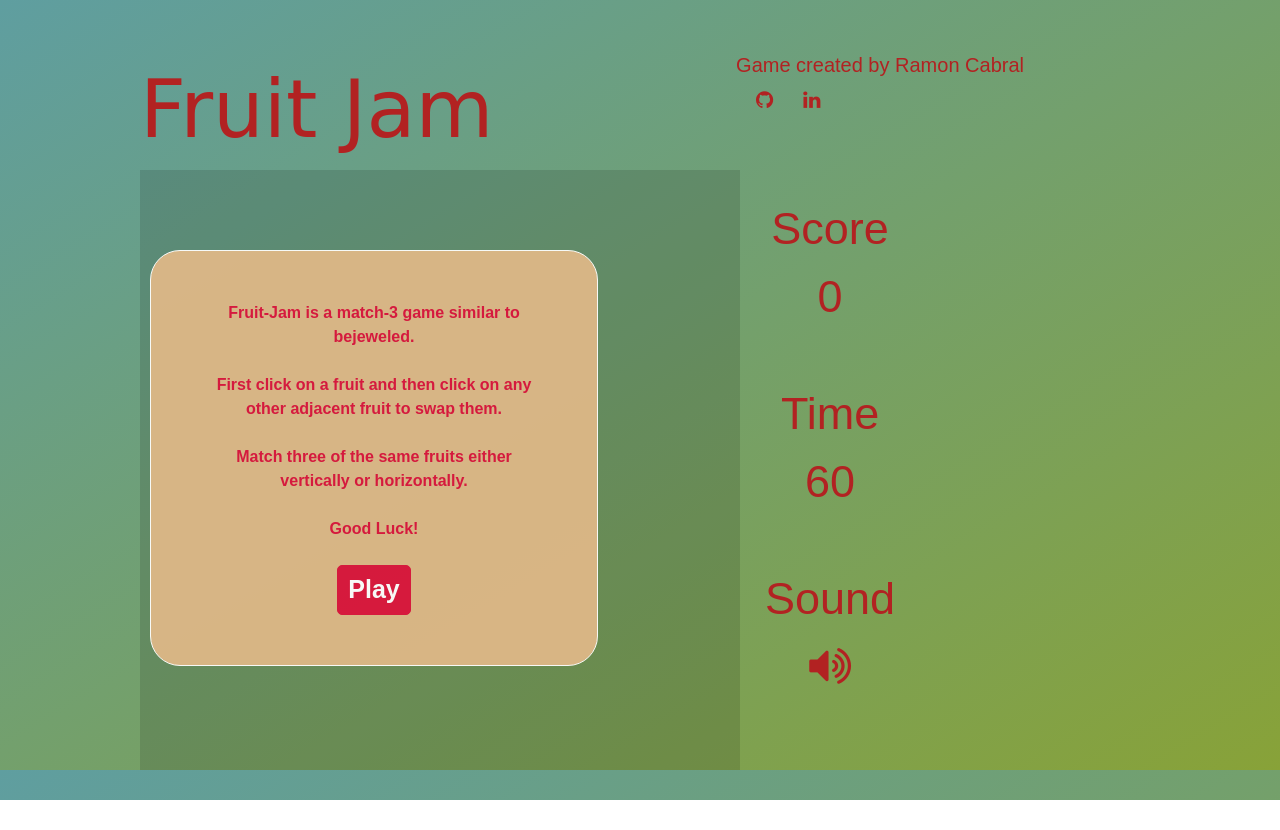
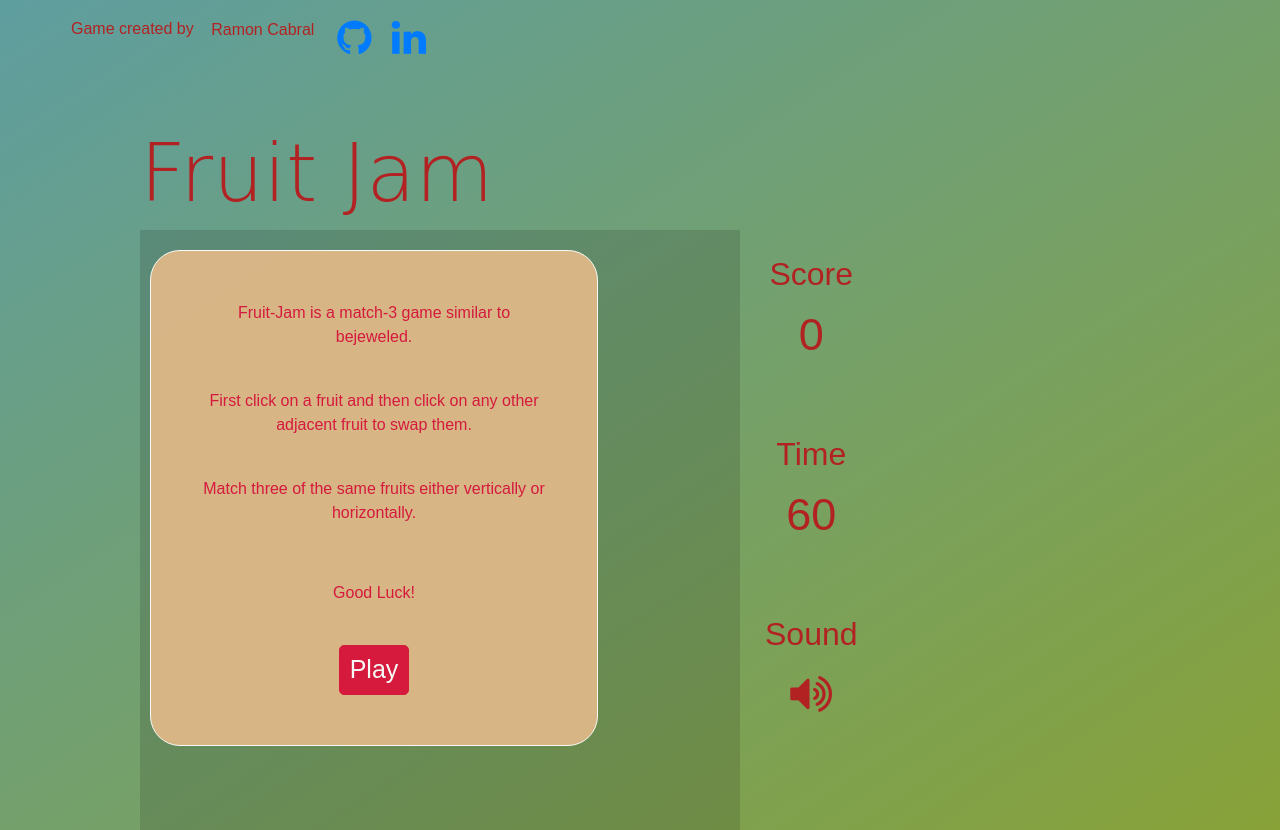
Before and after one commit to cabral-ramon/Fruit-Jam, a website built with webpack: page index.html in a window 1280 px wide. Before the commit the page ends 800 px from the top, so only its background shows below. Built offline with nearby package versions, Linux system fonts and the light colour scheme; a script that the page names is missing; a web font is replaced by a local one.

Commit message:
Add bootstrap cdn

```diff
--- a/assets/stylesheets/modals.css
+++ b/assets/stylesheets/modals.css
@@ -1,20 +1,19 @@
-.modal-wrapper {
+.myModal-wrapper {
   display: none;
   position: absolute;
   top: 30%;
   width: 35%;
   padding: 10px;
 }
-.modal {
+.myModal {
   color: crimson;
   animation-name: fadeIn;
   background-color: burlywood;
   text-align: center;
-  font-weight: 600;
   border: 1px white solid;
   border-radius: 30px;
   z-index: 10;
-  opacity: .95;
+  opacity: 0.95;
   padding: 50px;
   text-align: center;
 }
--- a/index.html
+++ b/index.html
@@ -1,23 +1,30 @@
 <!DOCTYPE html>
 <html>
+
 <head>
   <meta charset="utf-8">
   <title>Fruit Jam</title>
-    <link rel="shortcut icon" href="./assets/images/favicon.ico"/>
-    <Link rel="stylesheet" type="text/css" href="assets/stylesheets/reset.css"/>
+  <link rel="shortcut icon" href="./assets/images/favicon.ico" />
+  <Link rel="stylesheet" type="text/css" href="assets/stylesheets/reset.css" />
+  <!-- Bootstrap CDN -->
+  <link rel="stylesheet" href="https://stackpath.bootstrapcdn.com/bootstrap/4.1.2/css/bootstrap.min.css" integrity="sha384-Smlep5jCw/wG7hdkwQ/Z5nLIefveQRIY9nfy6xoR1uRYBtpZgI6339F5dgvm/e9B" crossorigin="anonymous">
+  <!-- Bootstrap CDN END -->
   <link href="https://fonts.googleapis.com/css?family=Sedgwick+Ave+Display" rel="stylesheet">
   <link rel="stylesheet" href="https://cdn.jsdelivr.net/npm/animate.css@3.5.2/animate.min.css">
-    <Link rel="stylesheet" type="text/css" href="assets/stylesheets/application.css"/>
+  <Link rel="stylesheet" type="text/css" href="assets/stylesheets/application.css" />
   <link rel="stylesheet" href="assets/stylesheets/font-awesome.min.css">
+
 
   <script type='text/javascript' src='https://code.createjs.com/easeljs-0.8.2.min.js'></script>
   <script type='text/javascript' src='https://code.createjs.com/tweenjs-0.6.2.min.js'></script>
   <script type='text/javascript' src='https://code.createjs.com/preloadjs-0.6.2.min.js'></script>
   <Script type="text/javascript" src="./dist/lib/bundle.js"></Script>
 </head>
+
 <body>
+  <div class="container">
     <header>
-      <p>Game created by <a id="portfolio-link" href="http://ramoncabral.com/">Ramon Cabral</a></p>
+      <!-- <p>Game created by <a id="portfolio-link" href="http://ramoncabral.com/">Ramon Cabral</a></p>
       <ul>
         <li class="header-li">
           <a href="https://github.com/cabral-ramon">
@@ -29,12 +36,37 @@
             <i class="fa fa-linkedin" aria-hidden="true"></i>
           </a>
         </li>
+      </ul> -->
+    </header>
+
+    <nav class="navbar navbar-expand-lg navbar-light">
+
+      <div class="row">
+        <div class="col-xs-6" style="align-self: center;">
+          <p class="display-5">Game created by <a class="btn btn-link">Ramon Cabral</a></p>
+        </div>
+        <div class="col-xs-4">
+          <ul class="navbar-nav mr-auto">
+            <li class="nav-item">
+              <a href="https://github.com/cabral-ramon">
+                <i class="fa fa-github" style="font-size: 40px;" aria-hidden="true"></i>
+              </a>
+            </li>
+            <li class="nav-item">
+              <a href="https://www.linkedin.com/in/cabral-ramon/">
+                <i class="fa fa-linkedin" style="font-size: 40px;" aria-hidden="true"></i>
+              </a>
+            </li>
           </ul>
-    </header>
+        </div>
+      </div>
+    </nav>
+
     <div id="main">
-      <h1 id="game-title">Fruit Jam</h1>
-      <div id="start-game-wrapper" class="modal-wrapper">
-        <div id="start-game-modal" class="modal">
+      <h1 id="game-title" class="display-1">Fruit Jam</h1>
+
+      <div id="start-game-wrapper" class="myModal-wrapper">
+        <div id="start-game-modal" class="myModal">
           <p>
             Fruit-Jam is a match-3 game similar to bejeweled.
           </p>
@@ -42,13 +74,13 @@
           <p>
             First click on a fruit and then click on any other adjacent fruit to swap them.
           </p>
-          <br  />
+          <br />
           <p>
             Match three of the same fruits either vertically or horizontally.
           </p>
-          <br  />
+          <br />
           </p> Good Luck!</p>
-          <br  />
+          <br />
           <button id="start-button" class="button">Play</button>
         </div>
       </div>
@@ -70,8 +102,8 @@
           <div>
             <div class="menu-item">
               <h2 class="menu-title">Sound</h2>
-              <i id="mute-btn" class="fa fa-volume-off" aria-hidden="true" ></i>
-              <i id="sound-btn" class="fa fa-volume-up" aria-hidden="true" ></i>
+              <i id="mute-btn" class="fa fa-volume-off" aria-hidden="true"></i>
+              <i id="sound-btn" class="fa fa-volume-up" aria-hidden="true"></i>
             </div>
           </div>
         </div>
@@ -88,7 +120,16 @@
         </div>
       </div>
     </div>
+
+  </div>
   <footer id="footer">
   </footer>
+
+  <!-- BOOTSTRAP / JQUERY -->
+  <script src="https://code.jquery.com/jquery-3.3.1.slim.min.js" integrity="sha384-q8i/X+965DzO0rT7abK41JStQIAqVgRVzpbzo5smXKp4YfRvH+8abtTE1Pi6jizo" crossorigin="anonymous"></script>
+  <script src="https://cdnjs.cloudflare.com/ajax/libs/popper.js/1.14.3/umd/popper.min.js" integrity="sha384-ZMP7rVo3mIykV+2+9J3UJ46jBk0WLaUAdn689aCwoqbBJiSnjAK/l8WvCWPIPm49" crossorigin="anonymous"></script>
+  <script src="https://stackpath.bootstrapcdn.com/bootstrap/4.1.2/js/bootstrap.min.js" integrity="sha384-o+RDsa0aLu++PJvFqy8fFScvbHFLtbvScb8AjopnFD+iEQ7wo/CG0xlczd+2O/em" crossorigin="anonymous"></script>
+  <!-- BOOTSTRAP / JQUERY END-->
 </body>
+
 </html>
--- a/lib/sound.js
+++ b/lib/sound.js
@@ -1,20 +1,20 @@
 function Sound(src) {
-    this.sound = document.createElement("audio");
+  this.sound = document.createElement('audio');
   this.sound.src = src;
-    this.sound.setAttribute("preload", "auto");
-    this.sound.setAttribute("controls", "none");
-    this.sound.style.display = "none";
+  this.sound.setAttribute('preload', 'auto');
+  this.sound.setAttribute('controls', 'none');
+  this.sound.style.display = 'none';
 
-    var main = document.getElementById("main");
-    document.body.insertBefore(this.sound, main);
+  var main = document.getElementById('main');
+  document.body.appendChild(this.sound, main);
 
-    this.play = function(){
+  this.play = function() {
     this.sound.play();
   };
-    this.stop = function(){
+  this.stop = function() {
     this.sound.pause();
   };
-    this.loop = function(){
+  this.loop = function() {
     this.sound.loop = true;
   };
 }
```
Also changed, not shown: assets/stylesheets/application.css (+5 -5 lines), dist/lib/bundle.js, lib/game.js, 1 other file. Lines whose indentation alone changed are shown as unchanged.
